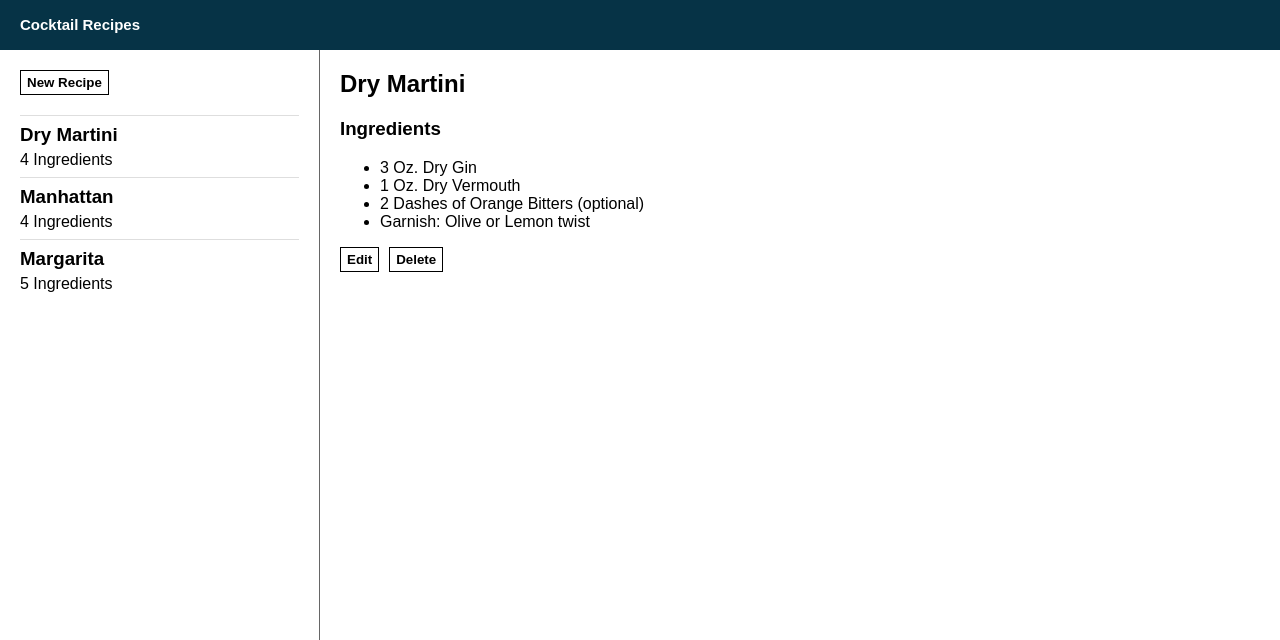
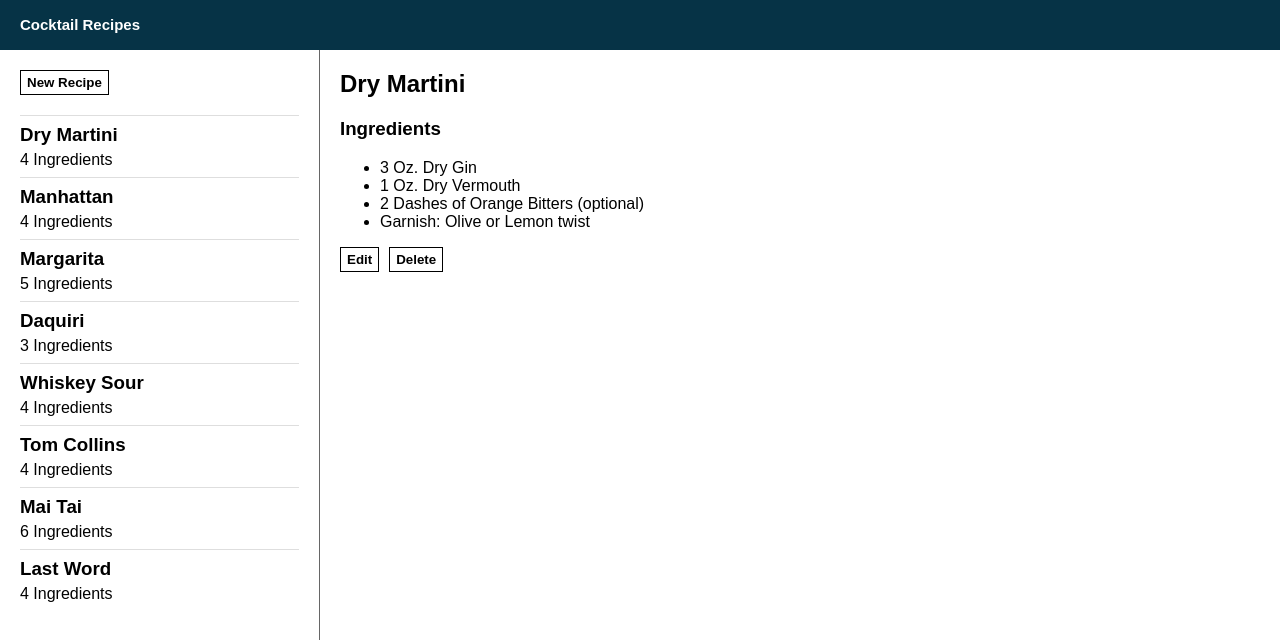
Before and after one commit to bwyan/fcc-recipe, a React app: page / in a window 1280 px wide. Shown: the top 640 px of the page. Built offline with nearby package versions, Linux system fonts and the light colour scheme.

Commit message:
Add more  recipes.

```diff
--- a/src/components/SampleRecipes.js
+++ b/src/components/SampleRecipes.js
@@ -11,6 +11,27 @@ const SampleRecipes = {
 		name: 'Margarita',
 		ingredients: ['2 Oz. Tequila Blanco', '1 Oz. Triple Sec or Cointreau',  '3/4 Oz. Lime Juice', '1/4 Oz. Agave or Simple Syrup (optional)', 'Garnishes: Salt Rim and Lime Wedge']
 	},
+	'recipe-4': {
+		name: 'Daquiri',
+		ingredients: ['1 1/2 Oz. White Rum', '3/4 Oz. Lime Juice',  '3/4 Oz. Simple Syrup']
+	},
+	'recipe-5': {
+		name: 'Whiskey Sour',
+		ingredients: ['2 Oz. Bourbon or Rye', '1 Oz. Lemon Juice',  '1 Oz. Simple Syrup', '1 Egg White (optional)']
+	},
+	'recipe-6': {
+		name: 'Tom Collins',
+		ingredients: ['1 1/2 Oz. Gin', '3/4 Oz. Lemon Juice', '3/4 Oz. Simple Syrup', 'Club Soda']
+	},
+	'recipe-7': {
+		name: 'Mai Tai',
+		ingredients: ['2 Oz. Dark Rum', '1 Oz. White Rum',  '3/4 Oz. Orange Curaçao', '3/4 Oz. Oregat Syrup', '1/2 Oz. Lime Juice', 'Garnishes: Orchid and Lime Wheel']
+	},
+	'recipe-8': {
+		name: 'Last Word',
+		ingredients: ['3/4 Oz. London Dry Gin', '3/4 Oz. Luxardo maraschino liqueur',  '3/4 Oz. green Chartreuse', '3/4 Oz. Lime Juice']
+	},
+
 }
 
 export default SampleRecipes;
```
